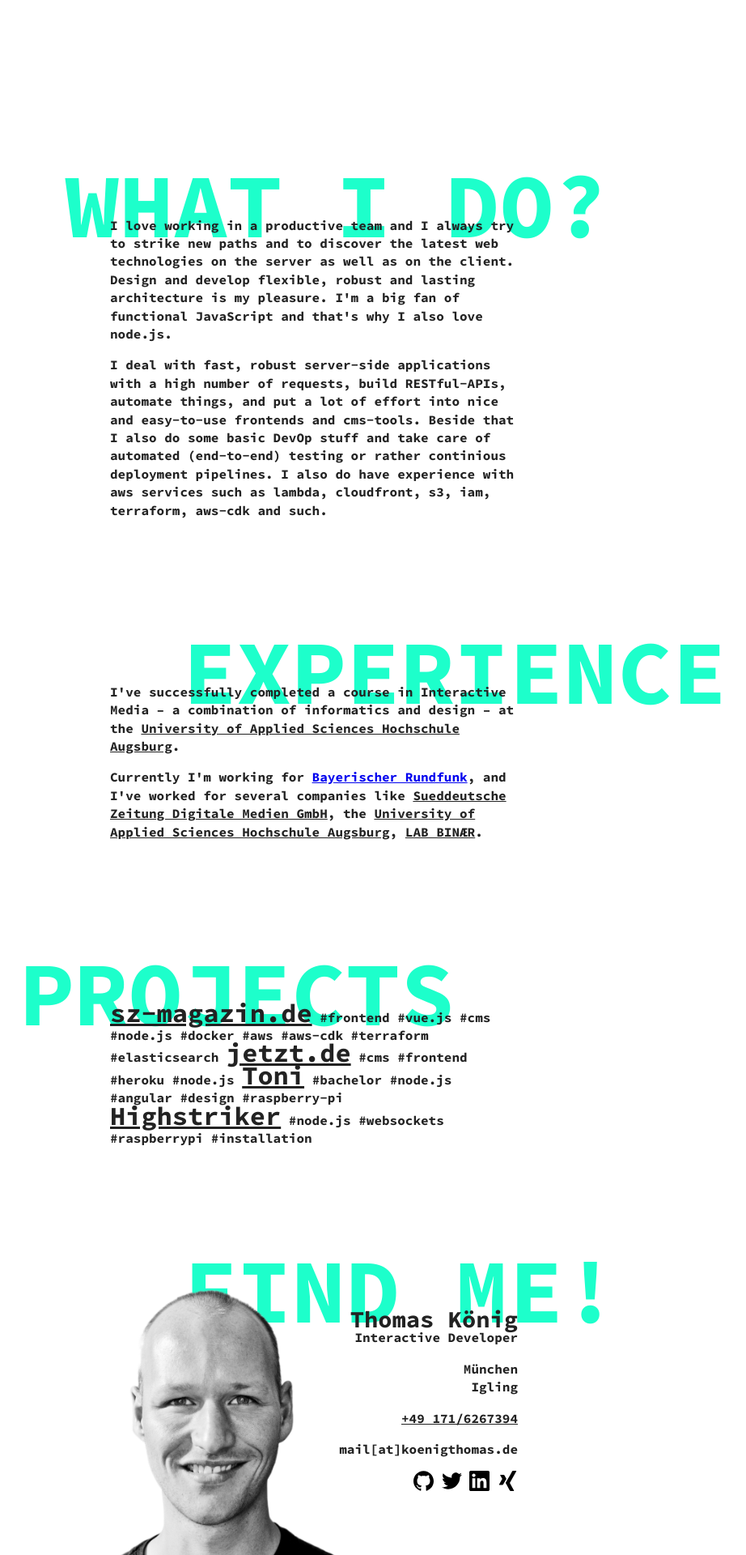
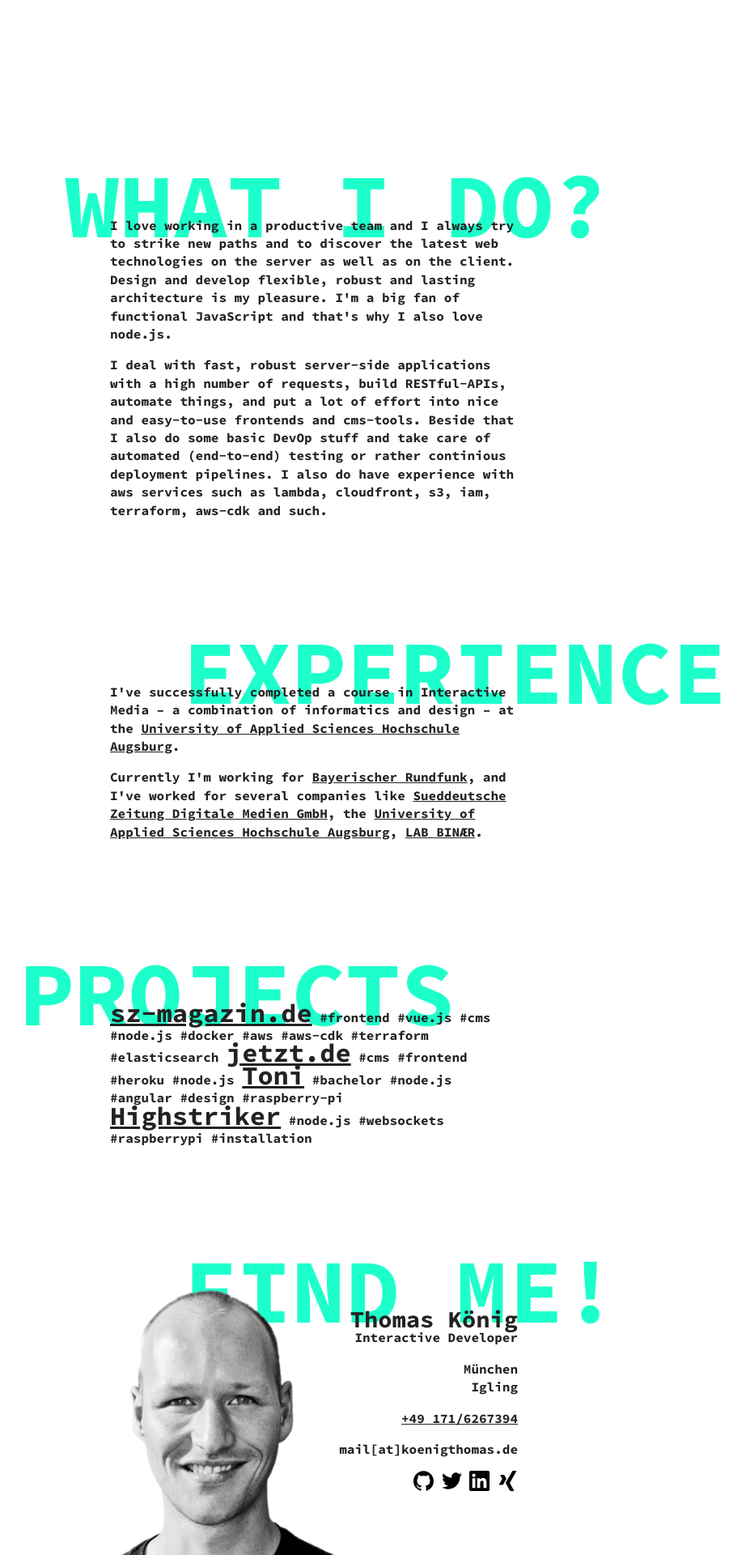
Before and after one commit to Vispercept/portfolio, a Jekyll site: the page built from index.html, in a window 1280 px wide. Shown: the part 739-2659 px from the top of the page at 81% size, without its empty margins (252-1174 px from the left). Built offline with Jekyll 4.4.1, drawn with Linux system fonts in a browser that asks for light colours.

Commit message:
Updated 'index.html' via CloudCannon

```diff
--- a/index.html
+++ b/index.html
@@ -50,7 +50,7 @@ layout: default
  	I've successfully completed a course in Interactive Media &ndash; a combination of informatics and design &ndash; at the <a class="link" target="_blank" data-hover="University of Applied Sciences Hochschule Augsburg" href="https://www.hs-augsburg.de/Gestaltung.html">University of Applied Sciences Hochschule Augsburg</a>.
  </p>
       <p class="section__paragraph editable">
- 	Currently I'm working for <a target="_blank" rel="noopener" href="https://www.br.de/extra/sep/index.html">Bayerischer Rundfunk</a>, and I've worked for several companies like <a class="link" target="_blank" data-hover="Sueddeutsche Digitale Medien GmbH" href="https://www.sueddeutsche.de/">Sueddeutsche Zeitung Digitale Medien GmbH</a>, the&nbsp;<a class="link" target="_blank" data-hover="University of Applied Sciences Hochschule Augsburg" href="https://www.hs-augsburg.de/Gestaltung.html">University of Applied Sciences Hochschule Augsburg</a>, <a class="link" target="_blank" data-hover="LAB BINÆR" href="https://labbinaer.de/">LAB BIN&AElig;R</a>.
+ 	Currently I'm working for <a class="link" target="_blank" rel="noopener" href="https://www.br.de/extra/sep/index.html">Bayerischer Rundfunk</a>, and I've worked for several companies like <a class="link" target="_blank" data-hover="Sueddeutsche Digitale Medien GmbH" href="https://www.sueddeutsche.de/">Sueddeutsche Zeitung Digitale Medien GmbH</a>, the&nbsp;<a class="link" target="_blank" data-hover="University of Applied Sciences Hochschule Augsburg" href="https://www.hs-augsburg.de/Gestaltung.html">University of Applied Sciences Hochschule Augsburg</a>, <a class="link" target="_blank" data-hover="LAB BINÆR" href="https://labbinaer.de/">LAB BIN&AElig;R</a>.
  </p>
     </div>
   </div>
```
